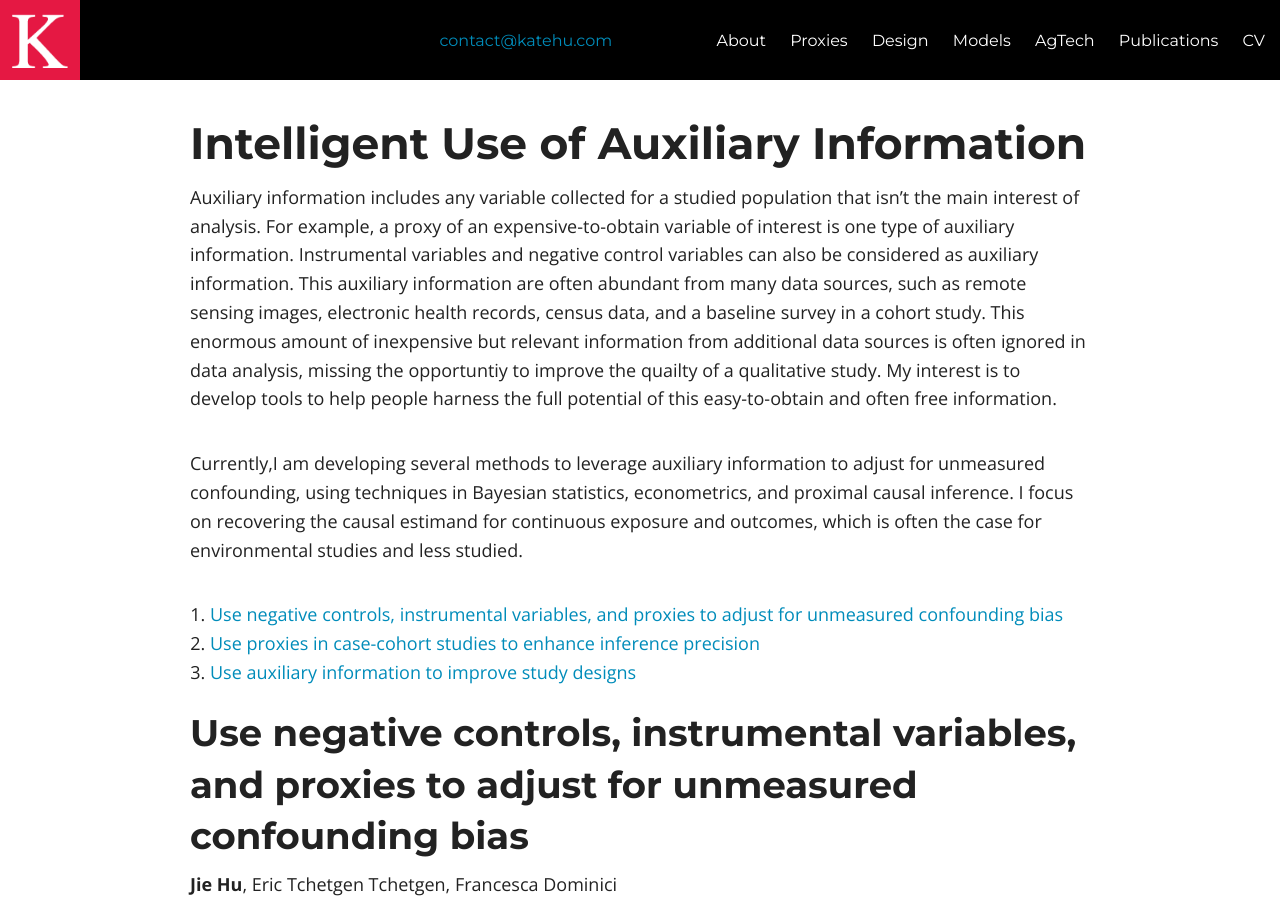
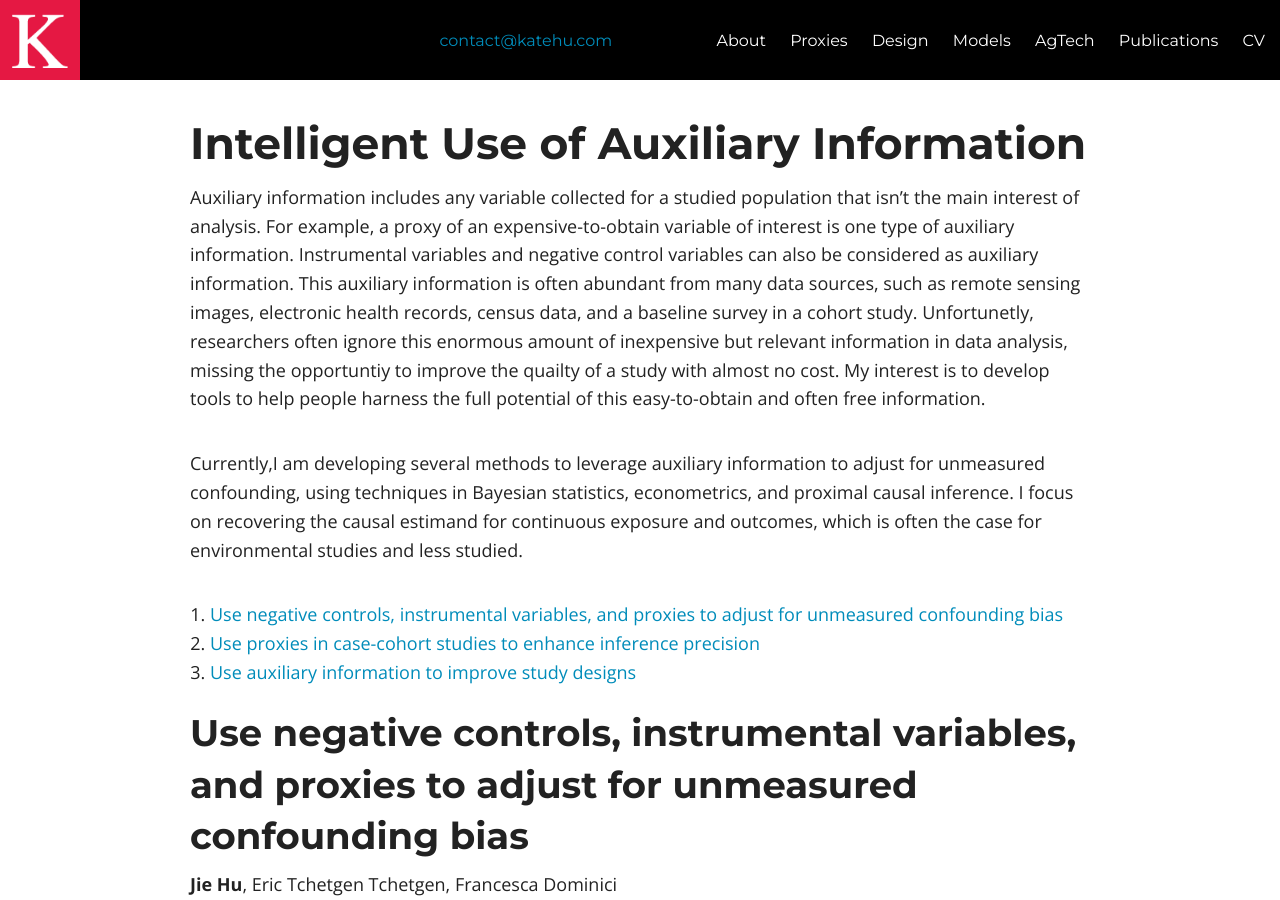
Before and after one commit to katehu/katehu.github.io, a Jekyll site: the page built from proxies.md, in a window 1280 px wide and 900 px high. Built offline with Jekyll 4.4.1, drawn with Linux system fonts in a browser that asks for light colours; nearby versions of some CDN libraries; some of the changed lines change nothing that is shown; some of the changed text lies outside the part shown.

Commit message:
Update proxies.md

```diff
--- a/proxies.md
+++ b/proxies.md
@@ -6,7 +6,7 @@ title: Proxies
 
 # Intelligent Use of Auxiliary Information
 
-Auxiliary information includes any variable collected for a studied population that isn’t the main interest of analysis. For example, a proxy of an expensive-to-obtain variable of interest is one type of auxiliary information. Instrumental variables and negative control variables can also be considered as auxiliary information. This auxiliary information are often abundant from many data sources, such as remote sensing images, electronic health records, census data, and a baseline survey in a cohort study. This enormous amount of inexpensive but relevant information from additional data sources is often ignored in data analysis, missing the opportuntiy to improve the quailty of a qualitative study.  My interest is to develop tools to help people harness the full potential of this easy-to-obtain and often free information.
+Auxiliary information includes any variable collected for a studied population that isn’t the main interest of analysis. For example, a proxy of an expensive-to-obtain variable of interest is one type of auxiliary information. Instrumental variables and negative control variables can also be considered as auxiliary information. This auxiliary information is often abundant from many data sources, such as remote sensing images, electronic health records, census data, and a baseline survey in a cohort study. Unfortunetly, researchers often ignore this enormous amount of inexpensive but relevant information  in data analysis, missing the opportuntiy to improve the quailty of a study with almost no cost.  My interest is to develop tools to help people harness the full potential of this easy-to-obtain and often free information.
 
 
 Currently,I am developing several methods to leverage auxiliary information to adjust for unmeasured confounding, using techniques in Bayesian statistics, econometrics, and proximal causal inference. I focus on recovering the causal estimand for continuous exposure and outcomes, which is often the case for environmental studies and less studied. <br/>
@@ -46,19 +46,16 @@ hosted by *European Journal of Epidemiology*, Jun, 1-14 (2021).<br/>
 *European Journal of Epidemiology*, Jun, 1-14 (2021). <br/>
 *<small> This article includes methods and software for improving inference precision by leveraging auxiliary variables.<small> <br/>
 
-Norman Breslow and **Jie Kate Hu** <br/>
-"Survival Analysis of Case-Control Data: A Sample Survey Approach" [[link]](https://www.mn.uio.no/math/english/research/groups/statistics-data-science/handbook-of-case-control-studies/chapter-17/)<br/>
-*Handbook of Statistical Methods for Case-Control Studies*, Chapman and Hall/CRC, (2018). <br/>
 
 
 **Jie Hu** <br/>
 "A Z-estimation system for two-phase sampling with applications to additive hazards models and epidemiologic studies"
    [[link]](https://digital.lib.washington.edu/researchworks/handle/1773/27427) <br/>
 PhD Diss.*University of Washington ResearchWorks Archive* (2014). <br/>
-<small> Chapters 4, 5, 6 include methods and results for improving prediction precision from survival models by leveraging auxiliary variables.<small><br/>
+<small> Chapters 4, 5, 6 include methods and results for improving inference and prediction precision in semiparametric models by leveraging auxiliary variables.<small><br/>
 
 
-## Use auxiliary information to improve study designs<a name="study-design"></a>
+## Use auxiliary information to improve sampling designs<a name="study-design"></a>
 
 **Hu, J**, Jerkins, J, Goebel, N. Routing Method for Mobile Monitoring Platforms --- A scalable sampling method that dispatches a fleet of vehicles to collect environmental data unbiasedly (U. S. Application Serial No.17/332789) [[link]](https://uspto.report/patent/app/20210377708) <br/>
 *<small> This patent proposes an idea to use nearby air quality monitoring stations to determine the sampling time and weights for measuring hyperlocal air quality in each neighborhood with mobile sensing platforms <small> <br/>
```
